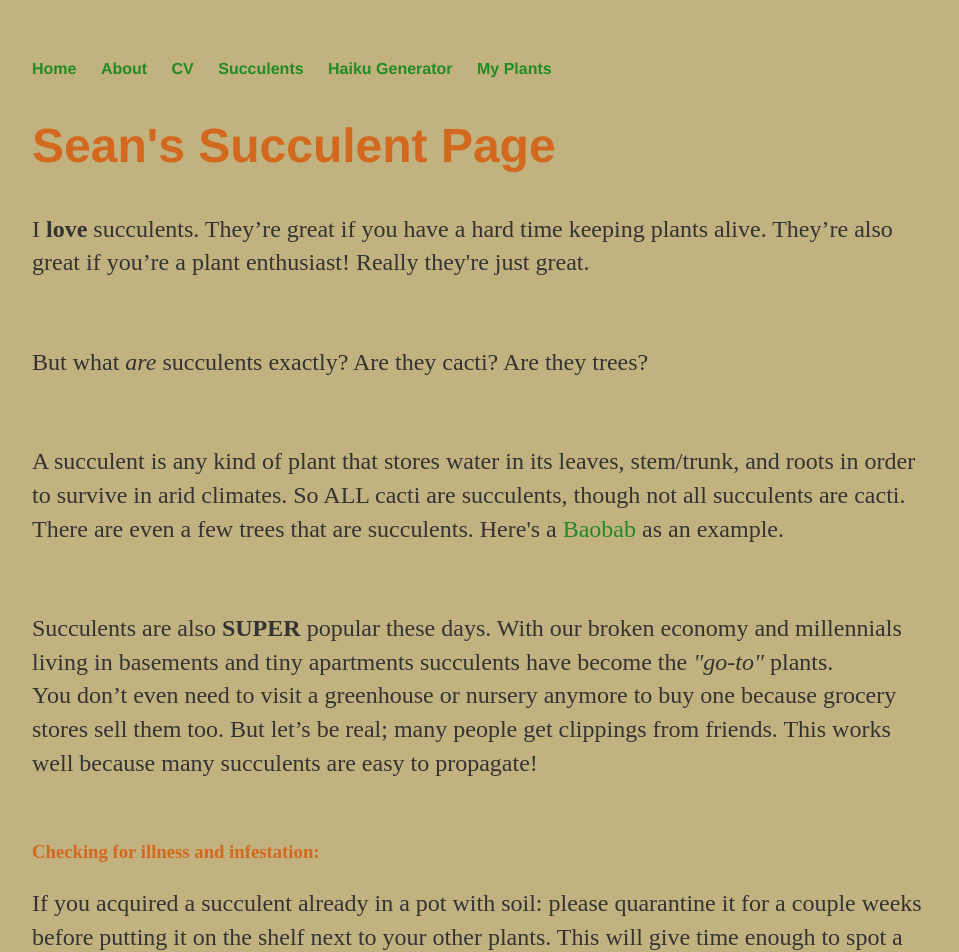
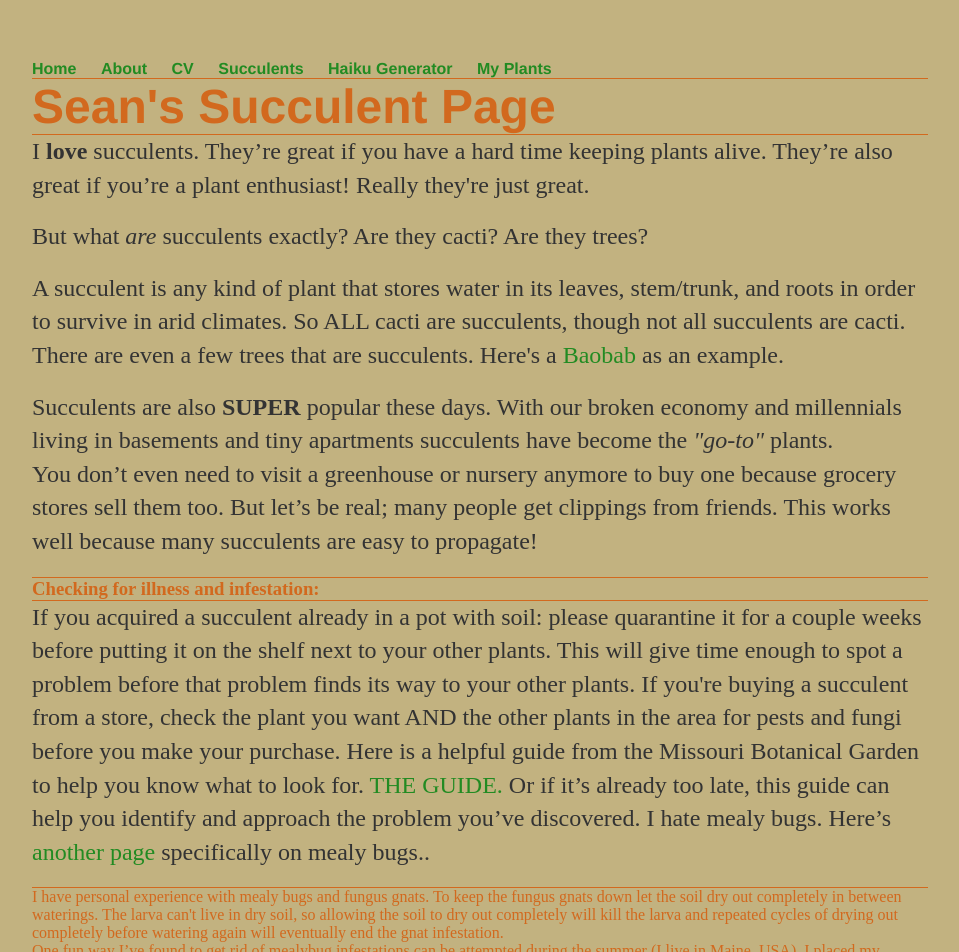
Before and after one commit to SeanEFletcher/SeanEFletcher.github.io, a Jekyll site: the page plants/index.html, which Jekyll copies as it is, in a window 1280 px wide. Shown: the top 952 px of the page, without its empty margins (160-1119 px from the left). Built offline with Jekyll 4.4.1, drawn with Linux system fonts in a browser that asks for light colours.

Commit message:
Update succulents.css

```diff
--- a/css/succulents.css
+++ b/css/succulents.css
@@ -1,3 +1,8 @@
+
+* {
+    margin: 0;
+    padding: 0;
+}
 
 body {
     margin: 60px auto;
@@ -9,15 +14,27 @@ body {
     background-color: #c2b280;
 }
 
+.rhetorical {
+    color: rgb(15, 95, 15);
+    border-top: 2px dotted grey;
+    border-bottom: 2px dotted grey;
+    width: 400px;
+    margin: 20px auto;
+}
+
 .propogation {
     height: 500px;
     width: auto;
+}
 
+.propogation p {
+    padding: 10px;
 }
 
 .propagation.proplist {
     background-color: whitesmoke;
     font-family: 'Segoe UI', Tahoma, Geneva, Verdana, sans-serif;
+    overflow: scroll;
 }
 
 nav ul, footer ul {
@@ -49,6 +66,8 @@ h1 {
 
 h1, h2, h3, h4, h5, h6, aside {
     color: 	#D2691E;
+    border-top: 1px solid #D2691E;
+    border-bottom:chocolate solid 1px;
 }
 
 p {
```
